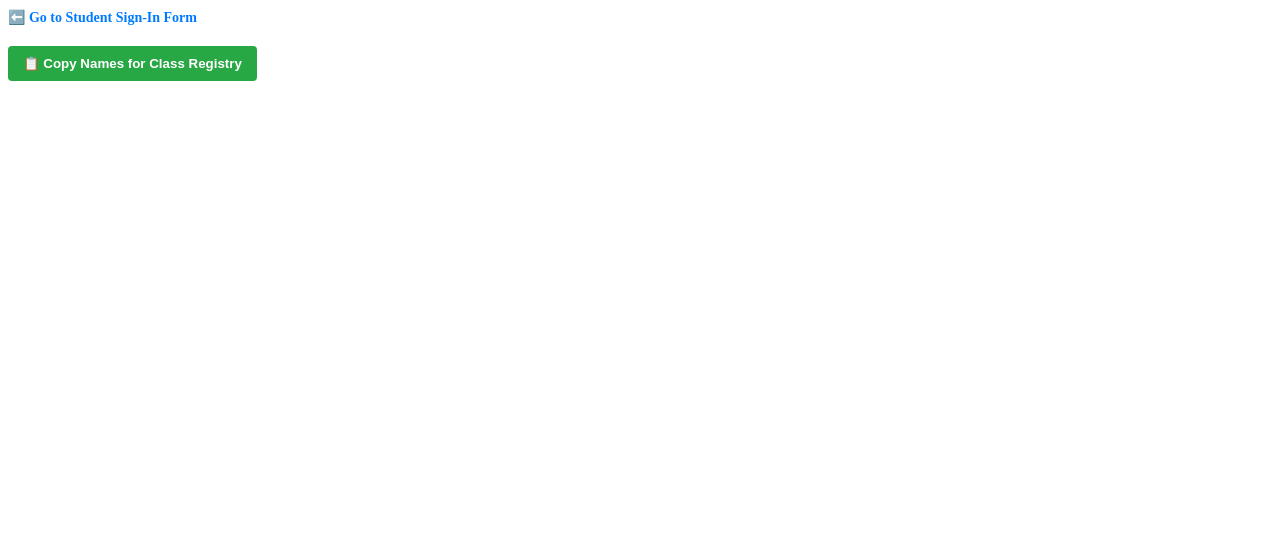
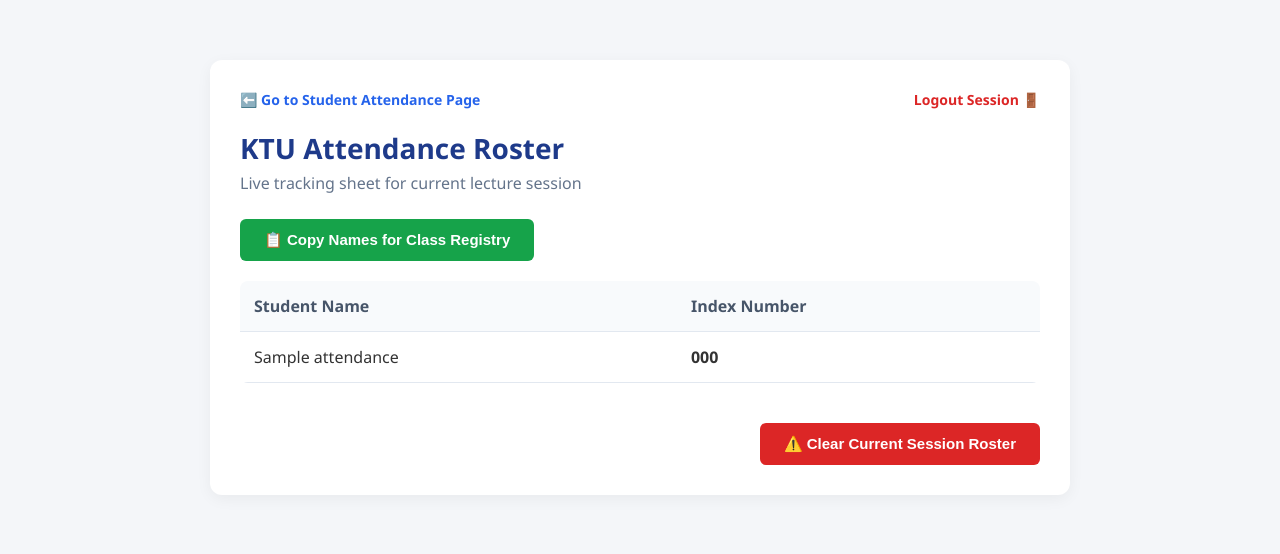
Before and after one commit to VhastyA/ktu-attendance-app, a Flask app: page /lecturer/dashboard in a window 1280 px wide. Shown: the top 554 px of the page. Run offline with Flask 3, Linux system fonts and the light colour scheme; the visitor is signed in with stand-in values (Sample User, id 1); tables that the repository leaves empty hold one stand-in row (values such as "Sample post").

Commit message:
Update view.html

```diff
--- a/templates/view.html
+++ b/templates/view.html
@@ -3,68 +3,128 @@
 <head>
     <meta charset="UTF-8">
     <meta name="viewport" content="width=device-width, initial-scale=1.0">
-    <title>Lecturer Dashboard</title>
-    </head>
+    <title>KTU Lecturer Portal</title>
+    <style>
+        body { font-family: 'Segoe UI', Tahoma, Geneva, Verdana, sans-serif; background-color: #f4f6f9; margin: 0; padding: 20px; color: #333; }
+        .container { max-width: 800px; margin: 40px auto; background: white; padding: 30px; border-radius: 12px; box-shadow: 0 4px 15px rgba(0,0,0,0.05); }
+        h1 { color: #1e3a8a; margin: 0; font-size: 28px; }
+        .login-box { max-width: 400px; margin: 100px auto; text-align: center; background: white; padding: 40px; border-radius: 12px; box-shadow: 0 4px 20px rgba(0,0,0,0.08); }
+        .input-field { width: 100%; padding: 12px; margin: 15px 0; border: 1px solid #cbd5e1; border-radius: 6px; font-size: 16px; box-sizing: border-box; text-align: center; }
+        .btn { display: inline-flex; align-items: center; justify-content: center; gap: 8px; font-weight: bold; padding: 12px 24px; border: none; border-radius: 6px; cursor: pointer; font-size: 15px; transition: background 0.2s; text-decoration: none; }
+        .btn-primary { background-color: #2563eb; color: white; width: 100%; }
+        .btn-primary:hover { background-color: #1d4ed8; }
+        .btn-success { background-color: #16a34a; color: white; }
+        .btn-success:hover { background-color: #15803d; }
+        .btn-danger { background-color: #dc2626; color: white; }
+        .btn-danger:hover { background-color: #b91c1c; }
+        .nav-links { display: flex; justify-content: space-between; margin-bottom: 20px; font-size: 14px; }
+        .nav-links a { color: #2563eb; text-decoration: none; font-weight: 600; }
+        .nav-links a:hover { text-decoration: underline; }
+        table { width: 100%; border-collapse: collapse; margin-top: 20px; background: white; border-radius: 8px; overflow: hidden; }
+        th, td { padding: 14px; text-align: left; border-bottom: 1px solid #e2e8f0; }
+        th { background-color: #f8fafc; color: #475569; font-weight: 600; }
+        tr:hover { background-color: #f8fafc; }
+        .alert { background-color: #fee2e2; color: #991b1b; padding: 12px; border-radius: 6px; margin-bottom: 15px; font-weight: 500; text-align: center; }
+        .feedback { display: none; margin-left: 10px; color: #16a34a; font-weight: bold; background: #dcfce7; padding: 6px 12px; border-radius: 4px; font-size: 14px; }
+    </style>
+</head>
 <body>
 
     {% if show_login %}
-    <div style="max-width: 400px; margin: 100px auto; padding: 30px; background: white; border-radius: 8px; box-shadow: 0 4px 15px rgba(0,0,0,0.1); text-align: center; font-family: sans-serif;">
-        <h2>Lecturer Portal Login</h2>
-        <p style="color: #666;">Enter your security key to view the attendance roster.</p>
+    <div class="login-box">
+        <h1>Lecturer Portal Login</h1>
+        <p style="color: #64748b; font-size: 14px;">Enter the security key to view the attendance roster.</p>
 
         {% if error %}
-            <p style="color: red; font-weight: bold;">{{ error }}</p>
+            <div class="alert">{{ error }}</div>
         {% endif %}
 
         <form method="POST" action="/lecturer/dashboard">
-            <input type="password" name="password" placeholder="Enter Password" required
-                   style="width: 85%; padding: 10px; margin-bottom: 20px; border: 1px solid #ccc; border-radius: 4px; font-size: 16px;">
-            <br>
-            <button type="submit" style="width: 90%; padding: 12px; background-color: #007bff; color: white; border: none; border-radius: 4px; font-weight: bold; cursor: pointer;">
-                Unlock Dashboard
-            </button>
+            <input type="password" name="password" placeholder="Enter Password" required class="input-field">
+            <button type="submit" class="btn btn-primary">Unlock Dashboard</button>
         </form>
     </div>
 
     {% else %}
-    <div>
+    <div class="container">
 
-        <div style="margin-bottom: 15px;">
-            <a href="/" style="text-decoration: none; color: #007bff; font-weight: bold; font-size: 14px;">
-                ⬅️ Go to Student Sign-In Form
-            </a>
+        <div class="nav-links">
+            <a href="/">⬅️ Go to Student Attendance Page</a>
+            <a href="/lecturer/logout" style="color: #dc2626;">Logout Session 🚪</a>
         </div>
 
-        <div style="margin: 20px 0;">
-            <button id="copyBtn" onclick="copyRosterToClipboard()" style="padding: 10px 15px; background-color: #28a745; color: white; border: none; border-radius: 4px; cursor: pointer; font-weight: bold;">
+        <div style="display: flex; justify-content: space-between; align-items: center; margin-bottom: 25px;">
+            <div>
+                <h1>KTU Attendance Roster</h1>
+                <p style="color: #64748b; margin: 5px 0 0 0;">Live tracking sheet for current lecture session</p>
+            </div>
+        </div>
+
+        <div style="margin-bottom: 20px;">
+            <button id="copyBtn" onclick="copyRosterToClipboard()" class="btn btn-success">
                 📋 Copy Names for Class Registry
             </button>
-            <span id="copyFeedback" style="margin-left: 10px; color: #28a745; font-weight: bold; display: none;">Copied!</span>
+            <span id="copyFeedback" class="feedback">Copied to clipboard!</span>
         </div>
 
-        </div>
+        <table>
+            <thead>
+                <tr>
+                    <th>Student Name</th>
+                    <th>Index Number</th>
+                </tr>
+            </thead>
+            <tbody>
+                {% for student in students %}
+                <tr>
+                    <td>{{ student.name }}</td>
+                    <td><strong>{{ student.index_number }}</strong></td>
+                </tr>
+                {% else %}
+                <tr>
+                    <td colspan="2" style="padding: 30px; text-align: center; color: #94a3b8;">No students signed in yet for this session.</td>
+                </tr>
+                {% endfor %}
+            </tbody>
+        </table>
+
+        <form method="POST" action="/lecturer/clear" onsubmit="return confirm('Are you sure you want to completely clear this roster for the next class?');" style="margin-top: 40px; text-align: right;">
+            <button type="submit" class="btn btn-danger">
+                ⚠️ Clear Current Session Roster
+            </button>
+        </form>
+
+    </div>
 
     <script>
     function copyRosterToClipboard() {
-        const rows = document.querySelectorAll("table tr");
+        const rows = document.querySelectorAll("table tbody tr");
         let textToCopy = "";
-        rows.forEach((row, index) => {
-            if (index === 0) return; // Skip header
+
+        rows.forEach((row) => {
             const columns = row.querySelectorAll("td");
             if (columns.length >= 2) {
                 const name = columns[0].innerText.trim();
                 const indexNum = columns[1].innerText.trim();
-                textToCopy += name + "\t" + indexNum + "\n";
+
+                if (name !== "No students signed in yet for this session.") {
+                    textToCopy += name + "\t" + indexNum + "\n";
+                }
             }
         });
+
+        if (textToCopy === "") {
+            alert("Roster is empty. Nothing to copy!");
+            return;
+        }
+
         navigator.clipboard.writeText(textToCopy).then(() => {
             const feedback = document.getElementById("copyFeedback");
-            feedback.style.display = "inline";
+            feedback.style.display = "inline-block";
             setTimeout(() => { feedback.style.display = "none"; }, 3000);
         });
     }
     </script>
-
     {% endif %}
 
 </body>
```
